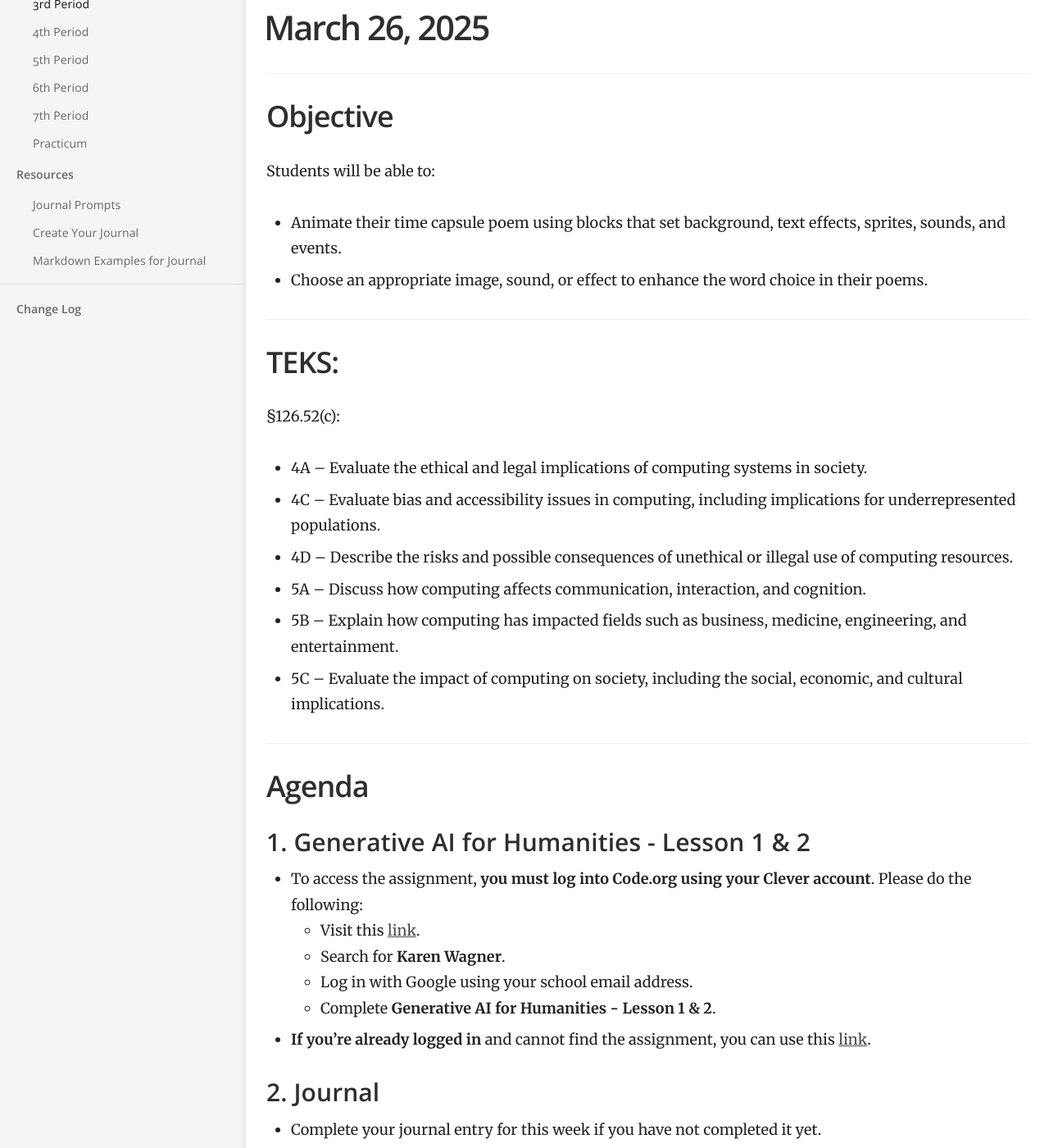
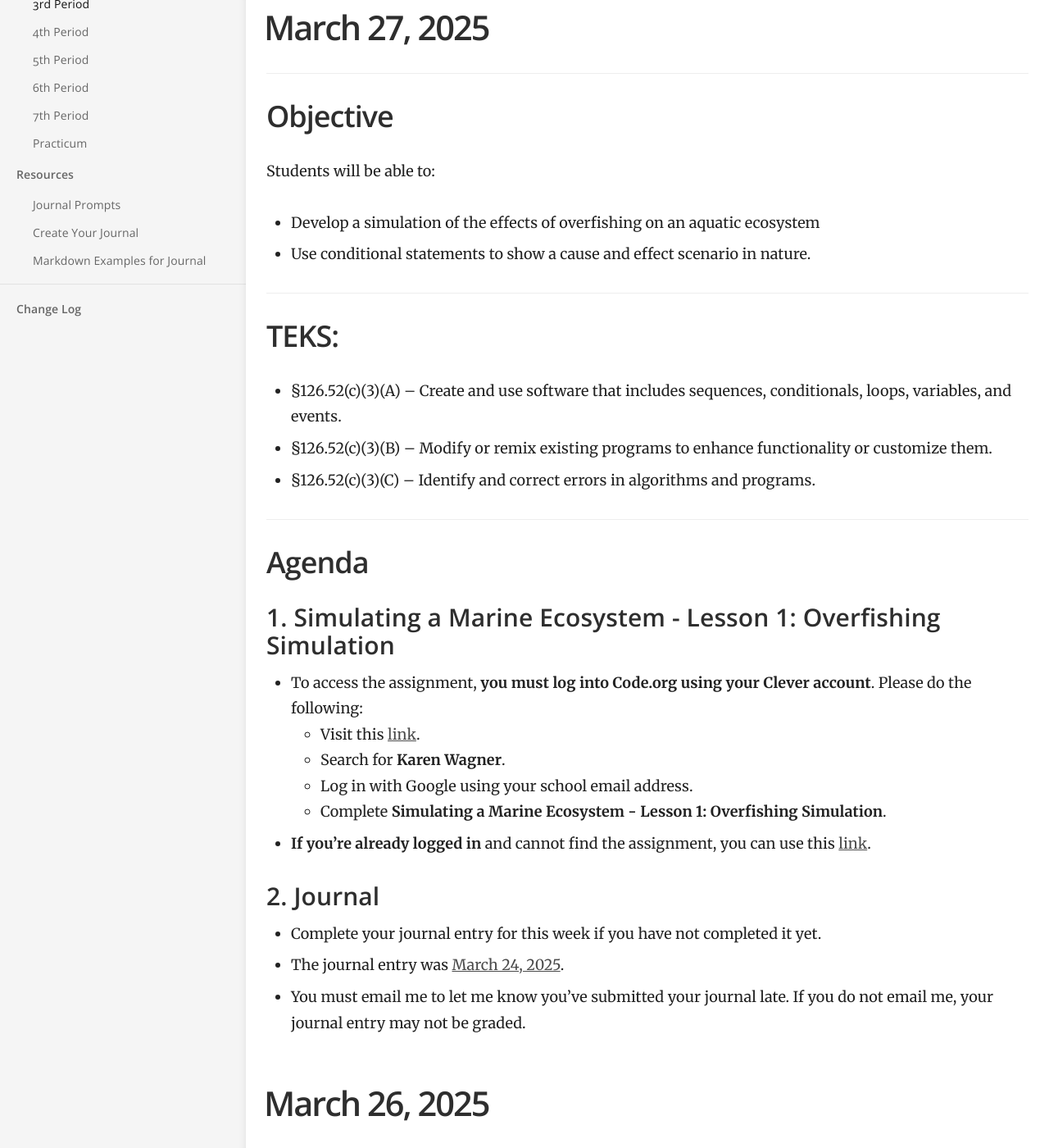
Before and after one commit to mswhitby/classroom, a Jekyll site: the page built from _docs/classes/1st.md, in a window 1280 px wide and 1400 px high, scrolled down 266 px. Shown: the whole window at 82% size. Built offline with Jekyll 4.4.1, drawn with Linux system fonts in a browser that asks for light colours.

Commit message:
Updated lessons

```diff
--- a/_docs/classes/1st.md
+++ b/_docs/classes/1st.md
@@ -4,6 +4,40 @@ subtitle: Fundamentals of Computer Science
 category: Classes
 order: 1
 ---
+
+# March 27, 2025
+
+## Objective
+
+Students will be able to:
+- Develop a simulation of the effects of overfishing on an aquatic ecosystem
+- Use conditional statements to show a cause and effect scenario in nature.
+
+## TEKS:
+
+- §126.52(c)(3)(A) – Create and use software that includes sequences, conditionals, loops, variables, and events.
+- §126.52(c)(3)(B) – Modify or remix existing programs to enhance functionality or customize them.
+- §126.52(c)(3)(C) – Identify and correct errors in algorithms and programs.
+
+## Agenda
+
+### 1. Simulating a Marine Ecosystem - Lesson 1: Overfishing Simulation
+
+- To access the assignment, **you must log into Code.org using your Clever account**. Please do the following:
+    - Visit this [link](https://clever.com/oauth/district-picker?client_id=2f27405716644a951b23&redirect_uri=https%3A%2F%2Fstudio.code.org%2Fusers%2Fauth%2Fclever%2Fcallback&response_type=code&state=ede33ff61289cf32708a0f54079cdd23e31d0b0a02b0e0e8).
+    - Search for **Karen Wagner**.
+    - Log in with Google using your school email address.
+    - Complete **Simulating a Marine Ecosystem - Lesson 1: Overfishing Simulation**.
+
+- **If you're already logged in** and cannot find the assignment, you can use this [link](https://studio.code.org/s/csc-ecosystems-2023).
+
+### 2. Journal
+
+- Complete your journal entry for this week if you have not completed it yet.
+- The journal entry was [March 24, 2025](https://github.com/mswhitby/classroom/blob/main/_docs/resources/journal.md#march-24-2025).
+- You must email me to let me know you've submitted your journal late. If you do not email me, your journal entry may not be graded.
+
+<!-- ### 3. Missing Work -->
 
 # March 26, 2025
 
```
